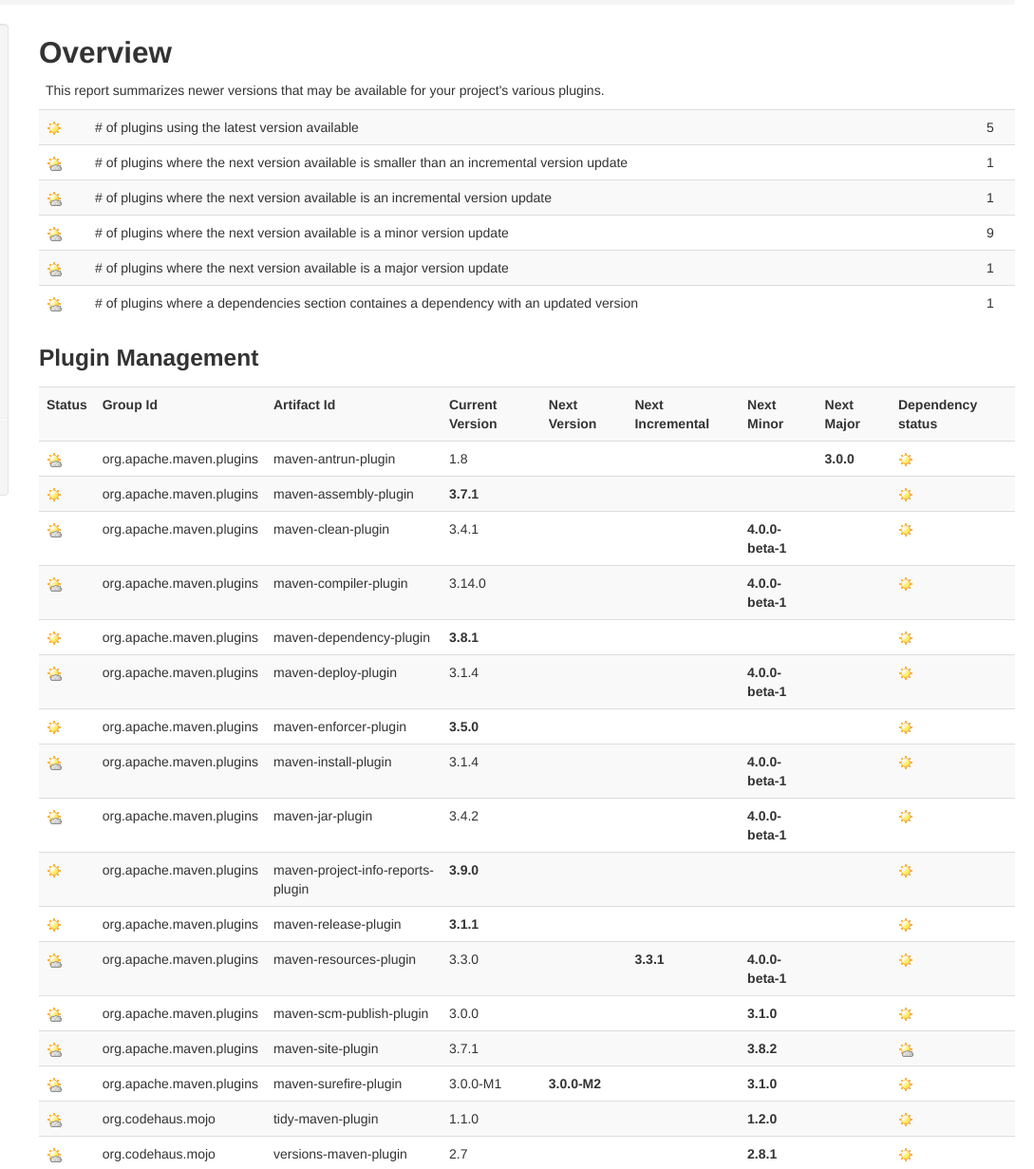
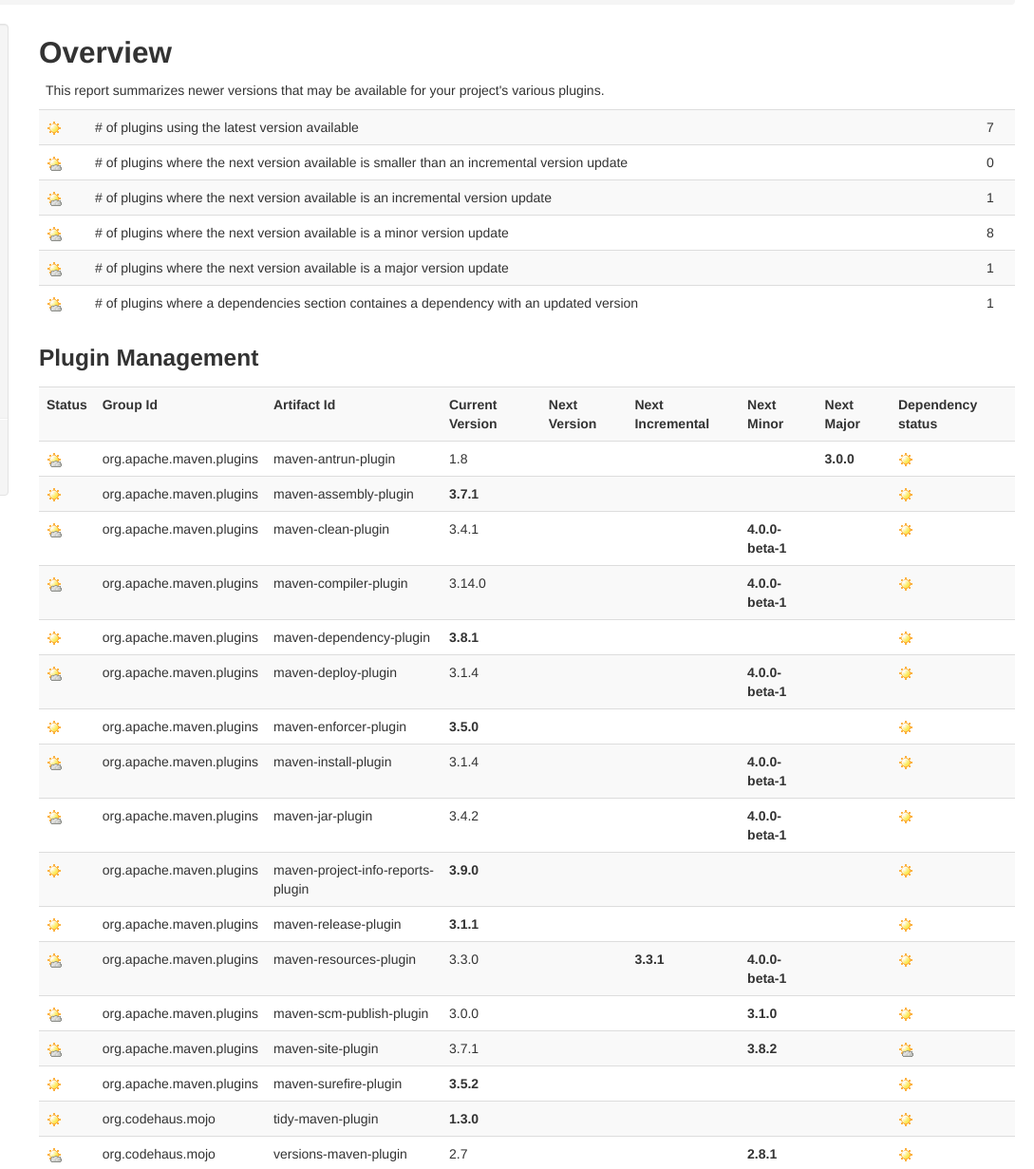
Before and after one commit to bhamail/pinexus, a plain HTML site: page plugin-updates-report.html in a window 1280 px wide. Shown: the part 111-1342 px from the top of the page at 95% size, 191-1280 px from the left. Drawn offline with Linux system fonts and the light colour scheme.

Commit message:
Site checkin for project PiNexus

```diff
--- a/plugin-updates-report.html
+++ b/plugin-updates-report.html
@@ -73,11 +73,11 @@
 <tr class="a">
 <td><img src="images/icon_success_sml.gif" alt="" /></td>
 <td># of plugins using the latest version available</td>
-<td>5</td></tr>
+<td>7</td></tr>
 <tr class="b">
 <td><img src="images/icon_warning_sml.gif" alt="" /></td>
 <td># of plugins where the next version available is smaller than an incremental version update</td>
-<td>1</td></tr>
+<td>0</td></tr>
 <tr class="a">
 <td><img src="images/icon_warning_sml.gif" alt="" /></td>
 <td># of plugins where the next version available is an incremental version update</td>
@@ -85,7 +85,7 @@
 <tr class="b">
 <td><img src="images/icon_warning_sml.gif" alt="" /></td>
 <td># of plugins where the next version available is a minor version update</td>
-<td>9</td></tr>
+<td>8</td></tr>
 <tr class="a">
 <td><img src="images/icon_warning_sml.gif" alt="" /></td>
 <td># of plugins where the next version available is a major version update</td>
@@ -248,23 +248,23 @@
 <td></td>
 <td><img src="images/icon_warning_sml.gif" alt="" /></td></tr>
 <tr class="b">
-<td><img src="images/icon_warning_sml.gif" alt="" /></td>
+<td><img src="images/icon_success_sml.gif" alt="" /></td>
 <td>org.apache.maven.plugins</td>
 <td>maven-surefire-plugin</td>
-<td>3.0.0-M1</td>
-<td><b>3.0.0-M2</b></td>
+<td><b>3.5.2</b></td>
 <td></td>
-<td><b>3.1.0</b></td>
+<td></td>
+<td></td>
 <td></td>
 <td><img src="images/icon_success_sml.gif" alt="" /></td></tr>
 <tr class="a">
-<td><img src="images/icon_warning_sml.gif" alt="" /></td>
+<td><img src="images/icon_success_sml.gif" alt="" /></td>
 <td>org.codehaus.mojo</td>
 <td>tidy-maven-plugin</td>
-<td>1.1.0</td>
+<td><b>1.3.0</b></td>
 <td></td>
 <td></td>
-<td><b>1.2.0</b></td>
+<td></td>
 <td></td>
 <td><img src="images/icon_success_sml.gif" alt="" /></td></tr>
 <tr class="b">
@@ -627,7 +627,7 @@
 <table border="0" class="table table-striped">
 <tr class="a">
 <th width="80%">Status</th>
-<td><img src="images/icon_warning_sml.gif" alt="" />&#160;There is at least one newer version available.</td></tr>
+<td><img src="images/icon_success_sml.gif" alt="" />&#160;No newer versions available.</td></tr>
 <tr class="b">
 <th width="80%">Group Id</th>
 <td>org.apache.maven.plugins</td></tr>
@@ -636,16 +636,13 @@
 <td>maven-surefire-plugin</td></tr>
 <tr class="b">
 <th width="80%">Current Version</th>
-<td>3.0.0-M1</td></tr>
-<tr class="a">
-<th width="80%">Newer versions</th>
-<td><b>3.0.0-M2</b>&#160;<i>Next Version</i><br />3.0.0-M3<br />3.0.0-M4<br />3.0.0-M5<br />3.0.0-M6<br />3.0.0-M7<br />3.0.0-M8<br />3.0.0-M9<br />3.0.0<br /><b>3.1.0</b>&#160;<i>Next Minor</i><br />3.1.2<br />3.2.1<br />3.2.2<br />3.2.3<br />3.2.5<br />3.3.0<br />3.3.1<br />3.4.0<br />3.5.0<br />3.5.1<br /><b>3.5.2</b>&#160;<i>Latest Minor</i></td></tr></table></div>
+<td>3.5.2</td></tr></table></div>
 <div class="section">
 <h3><a name="Plugin_org.codehaus.mojo:tidy-maven-plugin"></a>Plugin org.codehaus.mojo:tidy-maven-plugin</h3>
 <table border="0" class="table table-striped">
 <tr class="a">
 <th width="80%">Status</th>
-<td><img src="images/icon_warning_sml.gif" alt="" />&#160;There is at least one newer minor version available. Minor updates are sometimes passive.</td></tr>
+<td><img src="images/icon_success_sml.gif" alt="" />&#160;No newer versions available.</td></tr>
 <tr class="b">
 <th width="80%">Group Id</th>
 <td>org.codehaus.mojo</td></tr>
@@ -654,10 +651,7 @@
 <td>tidy-maven-plugin</td></tr>
 <tr class="b">
 <th width="80%">Current Version</th>
-<td>1.1.0</td></tr>
-<tr class="a">
-<th width="80%">Newer versions</th>
-<td><b>1.2.0</b>&#160;<i>Next Minor</i><br /><b>1.3.0</b>&#160;<i>Latest Minor</i></td></tr></table></div>
+<td>1.3.0</td></tr></table></div>
 <div class="section">
 <h3><a name="Plugin_org.codehaus.mojo:versions-maven-plugin"></a>Plugin org.codehaus.mojo:versions-maven-plugin</h3>
 <table border="0" class="table table-striped">
```
Also changed, not shown: plugin-management.html (+3 -3 lines), plugins.html (+1 -1 lines).
